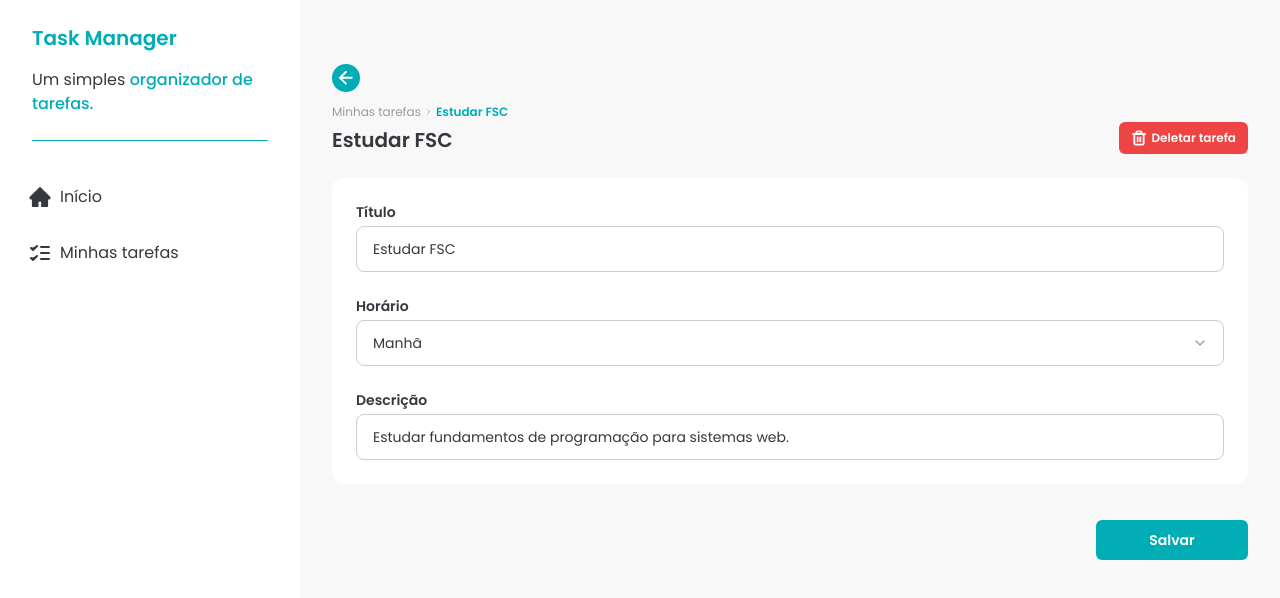
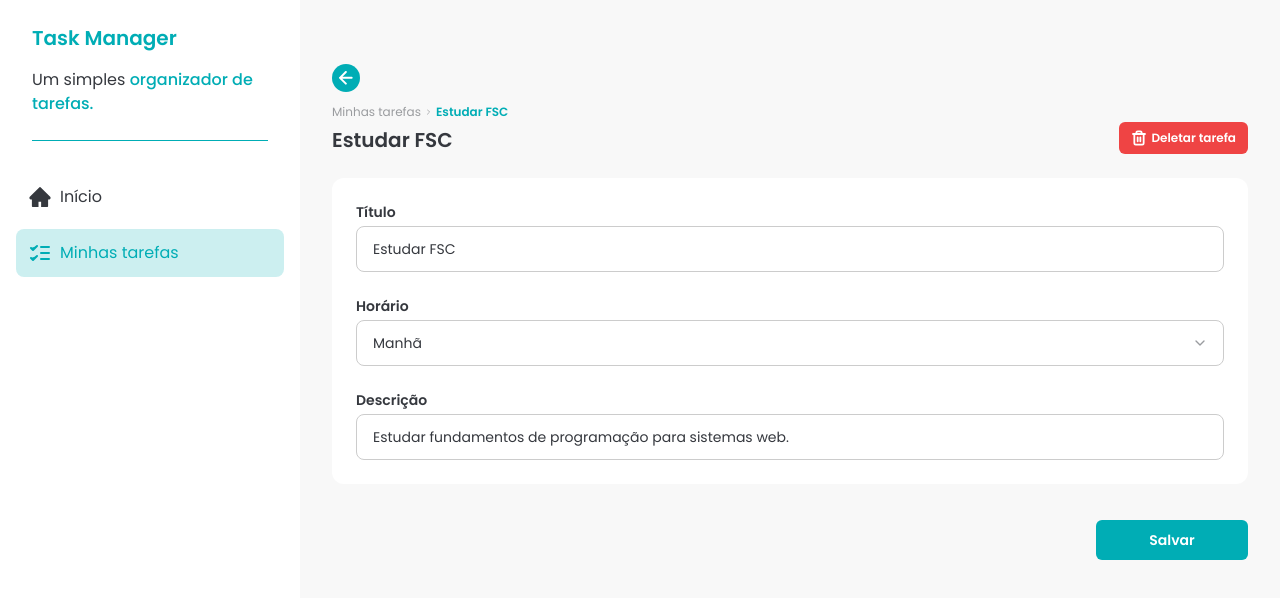
Before and after one commit to deniswmonteiro/task-manager, a React (Vite) app: page /task/1 in a window 1280 px wide. Shown: the top 598 px of the page. Built offline with nearby package versions, Linux system fonts and the light colour scheme; data requests are answered from the project's data file.

Commit message:
feat: adicionando o link ativo para TaskDetails

```diff
--- a/src/components/Sidebar.jsx
+++ b/src/components/Sidebar.jsx
@@ -22,7 +22,7 @@ const Sidebar = () => {
               <HomeIcon />
               Início
             </SidebarLink>
-            <SidebarLink to="/tasks">
+            <SidebarLink to="/tasks" activePaths={["/task"]}>
               <TasksIcon />
               Minhas tarefas
             </SidebarLink>
--- a/src/components/SidebarLink.jsx
+++ b/src/components/SidebarLink.jsx
@@ -1,7 +1,9 @@
-import { NavLink } from "react-router-dom";
+import { NavLink, useLocation } from "react-router-dom";
 import { tv } from "tailwind-variants";
 
-const SidebarLink = ({ children, to }) => {
+const SidebarLink = ({ activePaths = [], children, to }) => {
+  const { pathname } = useLocation();
+
   const link = tv({
     base: "flex items-center gap-2 px-3 py-3 duration-300 hover:transition-all hover:duration-300",
     variants: {
@@ -16,12 +18,14 @@ const SidebarLink = ({ children, to }) => {
     },
   });
 
+  const isPathActive = activePaths.some(path => pathname.startsWith(path));
+
   return (
     <li>
       <NavLink
         to={to}
         className={({ isActive }) =>
-          link({ state: isActive ? "active" : "inactive" })
+          link({ state: isActive || isPathActive ? "active" : "inactive" })
         }
       >
         {children}
```
